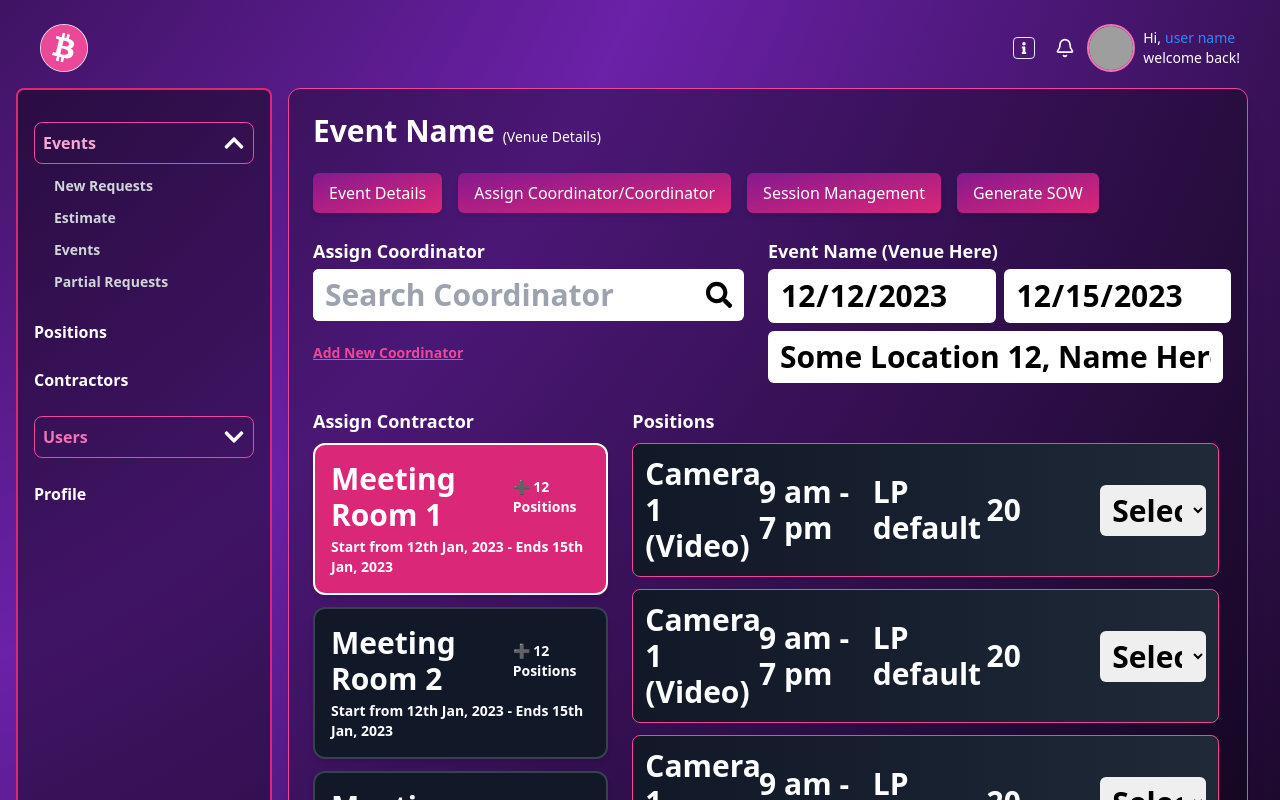
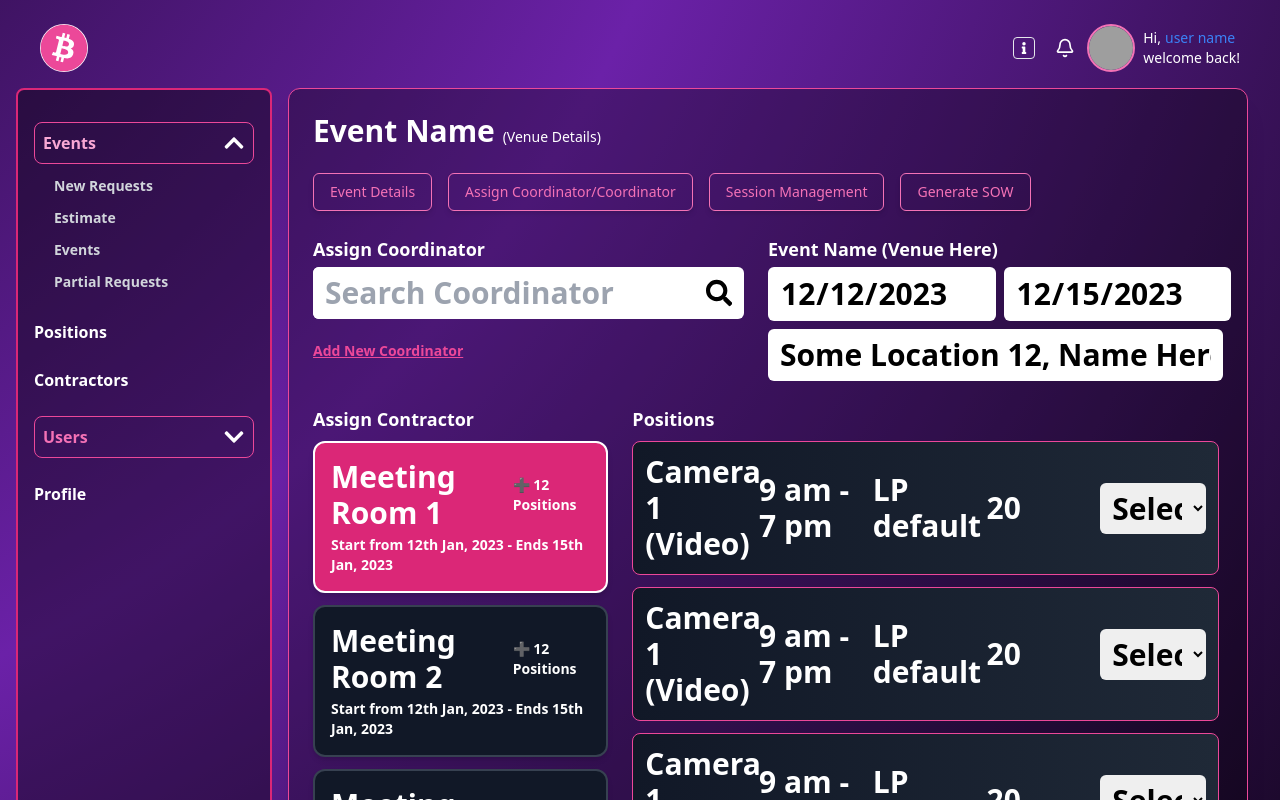
Before and after one commit to adityasinghchouhan1/Cryptodashboard, a React (Vite) app in the folder Client/: page /dashboard/new-requests/EventName in a window 1280 px wide. Shown: the top 800 px of the page. Built offline with nearby package versions, Linux system fonts and the light colour scheme; grey boxes are pictures that could not be loaded; a web font is replaced by a local one.

Commit message:
correct layout

```diff
--- a/Client/src/Components/EventName.jsx
+++ b/Client/src/Components/EventName.jsx
@@ -22,7 +22,7 @@ const EventName = () => {
         ].map((tab, idx) => (
           <button
             key={idx}
-            className="bg-gradient-to-br from-fuchsia-800 text-base to-pink-600 text-white px-4 py-2 rounded-md font-medium shadow-md"
+            className="bg-transparent border border-pink-400 text-sm text-pink-400 hover:text-white hover:bg-pink-400 transition-all px-4 py-2 rounded-md font-thin shadow-md"
           >
             {tab}
           </button>
```
